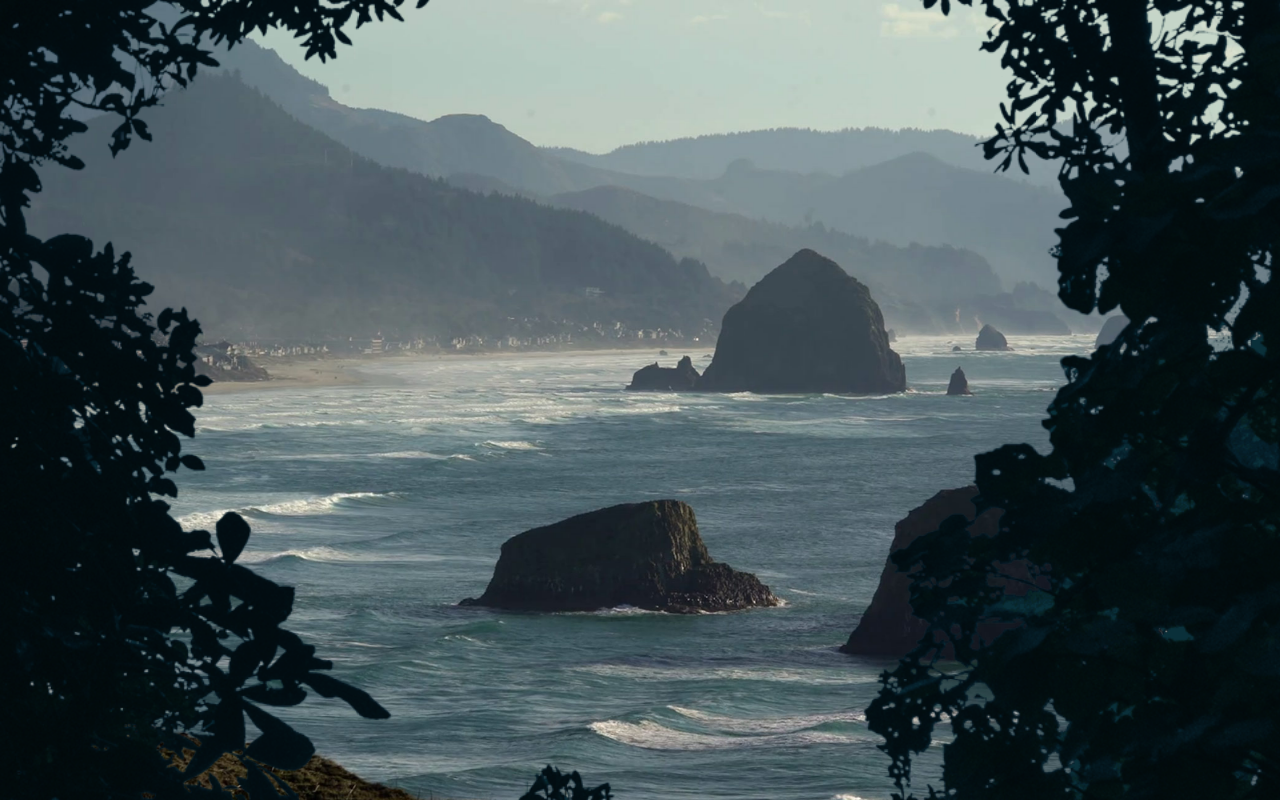
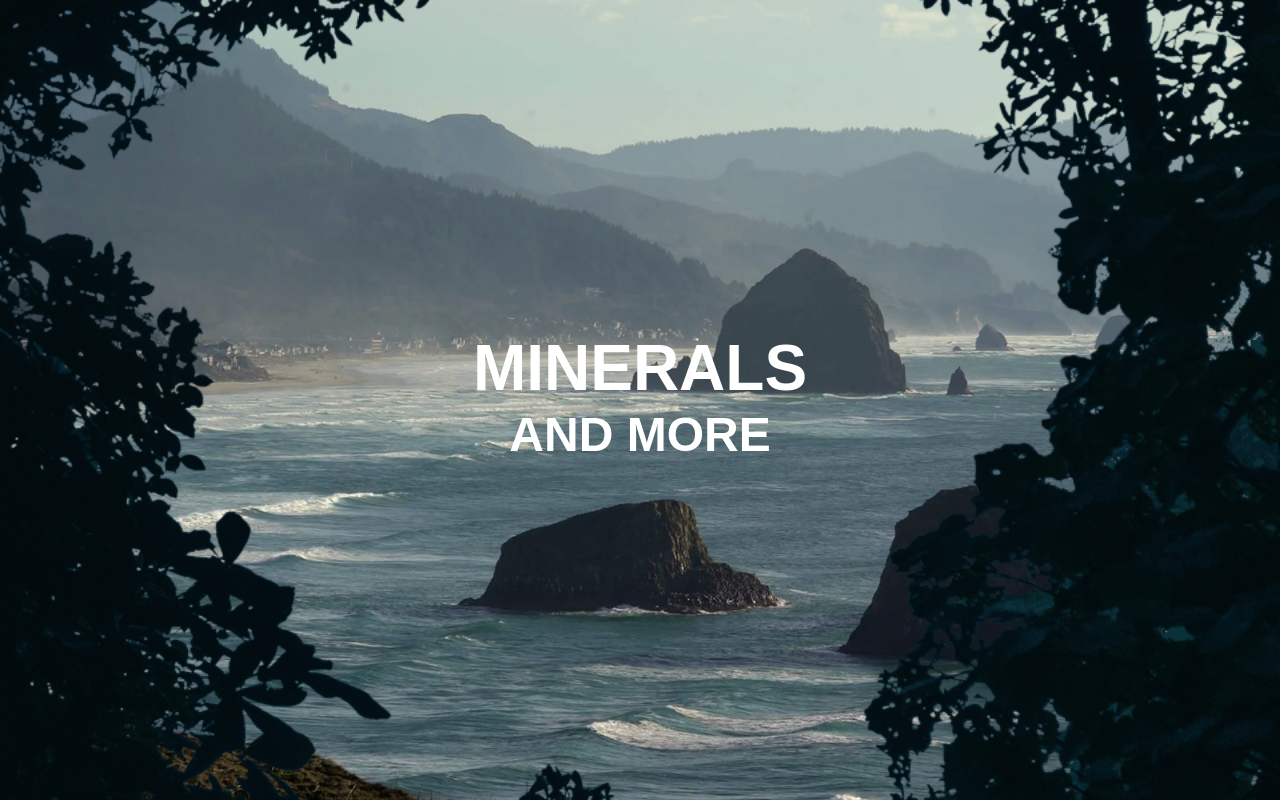
Before and after one commit to nikremenskovs/minerals-deployment, a Vue app: page / in a window 1280 px wide. Shown: the top 800 px of the page. Built offline with nearby package versions, Linux system fonts and the light colour scheme.

Commit message:
Main section content #3
-add text content with scroll animation to main section

```diff
--- a/src/components/homepage/HeroSection.vue
+++ b/src/components/homepage/HeroSection.vue
@@ -1,7 +1,21 @@
 <template>
-    <div class="img-container" ref="imgContainer">
-        <div class="background" ref="background" :style="{ transform: backgroundTransform }"></div>
-        <div class="foreground" ref="foreground" :style="{ transform: foregroundTransform }"></div>
+    <div class="img-container">
+        <div class="background" :style="{ transform: backgroundTransform }"></div>
+        <div class="overlay" :style="{ opacity: overlayOpacity }"></div>
+        <div class="foreground" :style="{ transform: foregroundTransform }"></div>
+    </div>
+    <div class="hero-title" :style="{ opacity: heroTitleOpacity }">
+        <h1>minerals</h1>
+        <h2>and more</h2>
+    </div>
+    <div class="hero-info" :style="{ opacity: heroInfoOpacity }">
+        <h2>why us?</h2>
+        <p :style="{ transform: heroInfoParaTransform }">You should buy minerals because they are beautiful, they appeal
+            to
+            you, each one is unique, natural, and not
+            man-made. Do not buy minerals as investments - unless you have 20 years to wait for a return on your
+            investment. And definitely do not believe a mineral dealer if he advises you to invest in minerals - the
+            only person that will realize a profit is the dealer.</p>
     </div>
 </template>
 
@@ -9,10 +23,10 @@
 import { useScroll } from '@vueuse/core'
 export default {
     setup() {
-        const scroll = useScroll(window)
+        const windowScroll = useScroll(window)
 
         return {
-            scrY: scroll.y,
+            scrY: windowScroll.y,
             maxBackgroundSize: 114,
         }
     },
@@ -25,12 +39,28 @@ export default {
         },
         foregroundTransform() {
             return `scale3d(${(100 + this.backgroundSize) / 100}, ${(100 + this.backgroundSize) / 100}, 1)`
+        },
+        heroTitleOpacity() {
+            return `${1 - this.scrY / 10}`
+        },
+        heroInfoOpacity() {
+            return `${0 + this.scrY / 1000}`
+        },
+        overlayOpacity() {
+            return `${0 + this.scrY / 2500}`
+        },
+        heroInfoParaTransform() {
+            return `translate3d(-50%, -${100 + this.scrY / 20}px, 0px)`
         }
     }
 }
 </script>
 
 <style scoped>
+* {
+    font-family: sans-serif;
+}
+
 .img-container {
     height: 2000px;
 }
@@ -54,4 +84,45 @@ export default {
     height: 100vh;
     scale: 1.5;
 }
+
+.hero-title {
+    position: relative;
+    text-transform: uppercase;
+    text-align: center;
+    color: white;
+    font-size: 2rem;
+    position: fixed;
+    left: 50%;
+    top: 50%;
+    transform: translate(-50%, -50%);
+    line-height: 75%;
+}
+
+.hero-info {
+    opacity: 0;
+    position: fixed;
+    left: 50%;
+    top: 50%;
+    text-align: center;
+    color: white;
+}
+
+.hero-info h2 {
+    text-transform: capitalize;
+    font-size: 3rem;
+    transform: translate(-50%, -250%);
+}
+
+.hero-info p {
+    font-size: 1rem;
+    padding: 0 0.1rem;
+}
+
+.overlay {
+    position: fixed;
+    width: 100%;
+    height: 100vh;
+    background-color: black;
+    opacity: 0;
+}
 </style>
```
